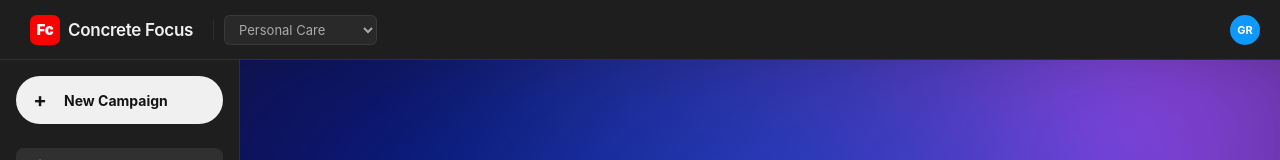
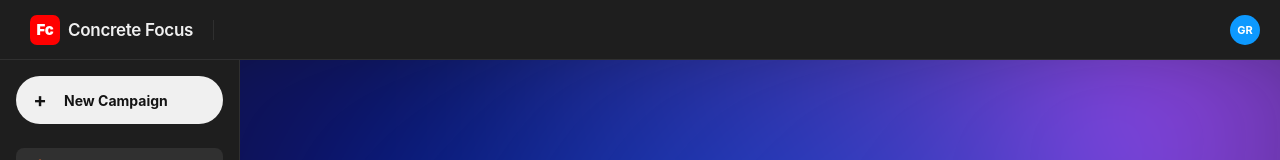
Before and after one commit to corganfuzz/campaignx, a React (Vite) app: page / in a window 1280 px wide. Shown: the top 160 px of the page. Built offline with nearby package versions, Linux system fonts and the light colour scheme; what @react-spectrum/s2 would draw is missing.

Commit message:
new additions

```diff
--- a/src/components/layout/TopNav.tsx
+++ b/src/components/layout/TopNav.tsx
@@ -17,13 +17,6 @@ export const TopNav = ({ onHome }: TopNavProps) => {
 
         <div className="topnav-divider" />
 
-        <select className="topnav-select">
-          {DOMAINS.map((d) => (
-            <option key={d.key} value={d.key}>
-              {d.label}
-            </option>
-          ))}
-        </select>
       </div>
 
       <div className="topnav-right">
--- a/src/data/mockData.ts
+++ b/src/data/mockData.ts
@@ -147,13 +147,6 @@ export const REGIONS = [
   { key: 'france', label: '🇫🇷 France', lang: 'French', langCode: 'fr' },
 ]
 
-export const DOMAINS = [
-  { key: 'personal-care', label: 'Personal Care' },
-  { key: 'beauty', label: 'Beauty' },
-  { key: 'food', label: 'Food & Beverage' },
-  { key: 'home', label: 'Home Care' },
-  { key: 'health', label: 'Health & Wellness' },
-]
 
 // Simulate an async API call that runs the pipeline
 export const mockGenerateCampaign = async (
```
